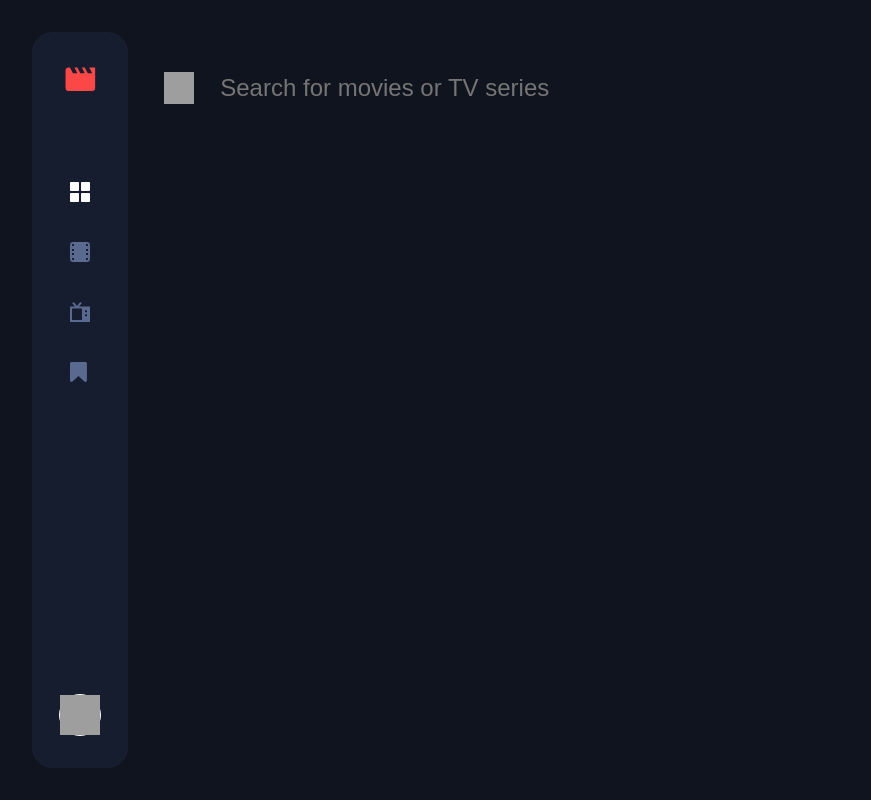
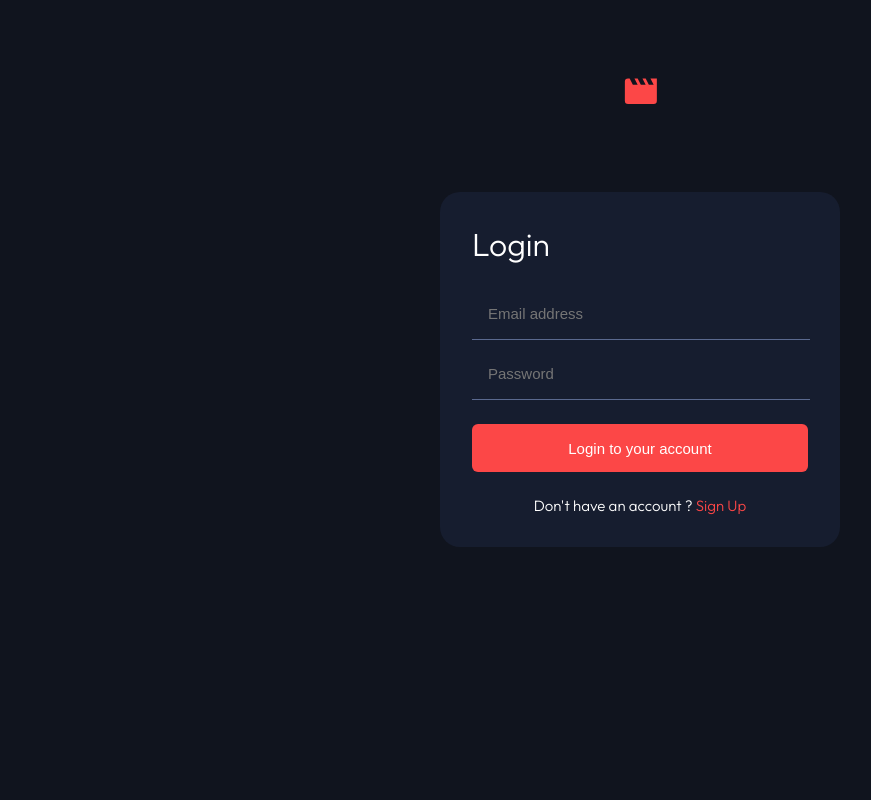
Before and after one commit to wfarre/entertaiment-web-app, a React (Create React App) app: page /login in a window 1280 px wide. Before the commit this address had no page. Shown: the whole page, without its empty margins (0-871 px from the left). Built offline with nearby package versions, Linux system fonts and the light colour scheme; grey boxes are pictures that could not be loaded.

Commit message:
new commit

```diff
--- a/src/App.js
+++ b/src/App.js
@@ -33,9 +33,10 @@ function App() {
 
   return (
     <div className="App">
-      {/* <Navbar />
-      <Header /> */}
+      <Navbar />
+      <Header />
 
+      <main className="main">
         <section className="section section--trending" id="trending">
           <header className="section__header">
             <h2 className="section__header__title">Trending</h2>
@@ -66,7 +67,10 @@ function App() {
           <footer className="section__footer"></footer>
         </section>
 
-      <section className="section section--recommendation" id="recommendation">
+        <section
+          className="section section--recommendation"
+          id="recommendation"
+        >
           <header className="section__header">
             <h2 className="section__header__title">Recommended for you</h2>
           </header>
@@ -90,6 +94,7 @@ function App() {
 
           <footer className="section__footer"></footer>
         </section>
+      </main>
     </div>
   );
 }
--- a/src/App.scss
+++ b/src/App.scss
@@ -46,8 +46,13 @@ p {
   font-weight: 300;
 }
 
+@mixin body-M {
+  font-size: 15px;
+  font-weight: 300;
+}
+
 @mixin mobile-only {
-  @media all and (max-width: 375px) {
+  @media all and (max-width: 600px) {
     @content;
   }
 }
@@ -155,10 +160,6 @@ body {
         height: 154px;
       }
 
-      // @include mobile-only(){
-      //   width: ;
-      // }
-
       &__main {
         height: 174px;
         @include tablet-only() {
@@ -167,8 +168,6 @@ body {
 
         @include mobile-only() {
           height: 110px;
-        }
-        .thumbnail {
         }
       }
 
@@ -235,9 +234,99 @@ body {
   display: flex;
   flex-direction: row;
   gap: 40px;
-  //   overflow-x: scroll;
-  //   overflow-y: hidden;
-  //   flex-wrap: nowrap;
-  //   scroll-behavior: smooth;
-  //   scroll-snap-type: x mandatory;
 }
+
+.Login.main {
+  margin: 0;
+}
+
+.Login > .header {
+  position: relative;
+  display: inline-flex;
+  justify-content: center;
+  width: 100%;
+  top: 0;
+  left: 0;
+  margin-top: 78px;
+  margin-bottom: 83px;
+
+  @include tablet-only() {
+    margin-top: 72px;
+    margin-bottom: 80px;
+  }
+
+  @include mobile-only() {
+    margin-top: 48px;
+    margin-bottom: 58px;
+  }
+}
+
+.section--login {
+  background-color: $bg-color-secondary;
+  margin: 0 auto;
+  width: calc(400px - 2 * 32px);
+  padding: 32px;
+  border-radius: 20px;
+  @include body-M();
+
+  @include mobile-only() {
+    width: calc(((327 / 375) * 100vw) - (2 * 24px));
+    padding: 24px;
+  }
+
+  .section {
+    &__header {
+      margin-bottom: 40px;
+      .title {
+        @include heading-L();
+      }
+    }
+
+    &__main {
+      width: 100%;
+      margin-bottom: 24px;
+      .form {
+        .input {
+          width: calc(100% - 16px);
+          background-color: transparent;
+          border: none;
+          border-bottom: 1px solid $txt-color-secondary;
+          padding-bottom: 17px;
+          padding-left: 16px;
+          @include body-M();
+          margin-bottom: 24px;
+          caret-color: $color-primary;
+          color: #fff;
+
+          &:focus {
+            outline: none;
+          }
+
+          &:last-child {
+            margin-bottom: 40px;
+          }
+        }
+
+        .btn--submit {
+          width: 100%;
+          background-color: $color-primary;
+          color: #fff;
+          @include body-M();
+          height: 48px;
+          border-radius: 6px;
+          border: none;
+        }
+      }
+    }
+
+    &__footer {
+      text-align: center;
+      .text {
+        .link {
+          color: $color-primary;
+          text-decoration: none;
+        }
+      }
+    }
+  }
+}
--- a/src/index.js
+++ b/src/index.js
@@ -15,22 +15,24 @@ import Header from "./Components/Header/Header";
 import Movies from "./pages/Movies";
 import Series from "./pages/Series";
 import Bookmarked from "./pages/Bookmarked";
+import Login from "./pages/Login";
 
 const root = ReactDOM.createRoot(document.getElementById("root"));
 root.render(
   // <React.StrictMode>
 
   <BrowserRouter>
-    <Navbar />
-    <Header />
-    <main className="main">
+    {/* <Navbar />
+    <Header /> */}
+    {/* <main className="main"> */}
     <Routes>
+      <Route path="/login" element={<Login />} />
       <Route path="/" element={<App />} />
       <Route path="/movies" element={<Movies />} />
       <Route path="/series" element={<Series />} />
       <Route path="/bookmarked" element={<Bookmarked />} />
     </Routes>
-    </main>
+    {/* </main> */}
   </BrowserRouter>
 
   // {/* </React.StrictMode> */}
--- a/src/pages/Bookmarked.jsx
+++ b/src/pages/Bookmarked.jsx
@@ -1,11 +1,14 @@
 import Card from "../Components/Card/Card";
+import Navbar from "../Components/Navbar/Navbar";
+
+import Header from "../Components/Header/Header";
 
 function Bookmarked() {
   return (
     <div className="Bookmarked">
-      {/* <Navbar />
-      <Header /> */}
-
+      <Navbar />
+      <Header />
+      <main className="main">
         <section className="section section--recommendation">
           <header className="section__header">
             <h2 className="section__header__title">Movies</h2>
@@ -24,6 +27,7 @@ function Bookmarked() {
 
           <footer className="section__footer"></footer>
         </section>
+      </main>
     </div>
   );
 }
--- /dev/null
+++ b/src/pages/Login.jsx
@@ -0,0 +1,52 @@
+import React from "react";
+import { ReactComponent as Logo } from "../assets/images/logo.svg";
+import { Link } from "react-router-dom";
+import "../App.scss";
+
+const Login = () => {
+  return (
+    <div className="Login">
+      <header className="header">
+        <div className="image-wrapper">
+          <Logo />
+        </div>
+      </header>
+
+      <main>
+        <section className="section section--login">
+          <header className="section__header">
+            <h1 className="title">Login</h1>
+          </header>
+
+          <div className="section__main">
+            <form className="form form--login">
+              <input
+                className="input input--email"
+                id="email"
+                name="password"
+                placeholder="Email address"
+              ></input>
+              <input
+                className="input input--password"
+                id="password"
+                name="password"
+                placeholder="Password"
+              ></input>
+              <button type="submit" className="btn btn--submit">
+                Login to your account
+              </button>
+            </form>
+          </div>
+
+          <footer className="section__footer">
+            <p className="text">
+              Don't have an account ? <Link className="link">Sign Up</Link>
+            </p>
+          </footer>
+        </section>
+      </main>
+    </div>
+  );
+};
+
+export default Login;
--- a/src/pages/Movies.jsx
+++ b/src/pages/Movies.jsx
@@ -1,6 +1,9 @@
 import Card from "../Components/Card/Card";
 import { useEffect, useState } from "react";
 import MediaFactory from "../factories/MediaFactory";
+import Navbar from "../Components/Navbar/Navbar";
+
+import Header from "../Components/Header/Header";
 
 function Movies() {
   const [data, setData] = useState([]);
@@ -31,9 +34,9 @@ function Movies() {
 
   return (
     <div className="Movies">
-      {/* <Navbar />
-      <Header /> */}
-
+      <Navbar />
+      <Header />
+      <main className="main">
         <section className="section section--recommendation">
           <header className="section__header">
             <h2 className="section__header__title">Movies</h2>
@@ -58,6 +61,7 @@ function Movies() {
 
           <footer className="section__footer"></footer>
         </section>
+      </main>
     </div>
   );
 }
--- a/src/pages/Series.jsx
+++ b/src/pages/Series.jsx
@@ -1,6 +1,9 @@
 import Card from "../Components/Card/Card";
 import { useState, useEffect } from "react";
 import MediaFactory from "../factories/MediaFactory";
+import Navbar from "../Components/Navbar/Navbar";
+
+import Header from "../Components/Header/Header";
 
 function Series() {
   const [data, setData] = useState([]);
@@ -33,9 +36,9 @@ function Series() {
 
   return (
     <div className="Series">
-      {/* <Navbar />
-      <Header /> */}
-
+      <Navbar />
+      <Header />
+      <main className="main">
         <section className="section section--recommendation">
           <header className="section__header">
             <h2 className="section__header__title">Movies</h2>
@@ -60,6 +63,7 @@ function Series() {
 
           <footer className="section__footer"></footer>
         </section>
+      </main>
     </div>
   );
 }
```
Lines whose indentation alone changed are shown as unchanged.
